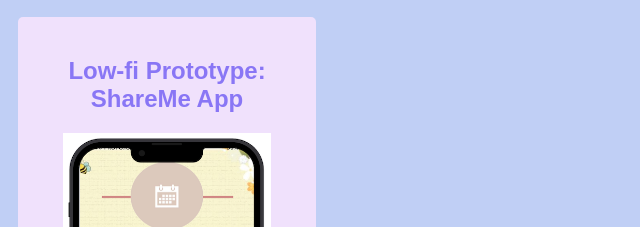
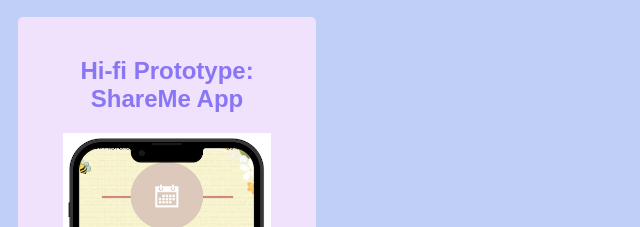
Before and after one commit to alexisligaya/alexisligaya.github.io, a plain HTML site: page index.html in a window 1280 px wide. Shown: the part 1064-1291 px from the top of the page, 0-640 px from the left. Drawn offline with Linux system fonts and the light colour scheme.

Commit message:
Add files via upload

```diff
--- a/index.html
+++ b/index.html
@@ -62,9 +62,9 @@
                     A paper walk through of every potential screen in the application.
                 </p>
         </section>
-         <!--Low-fi Prototype Assignment--->
+         <!--Hi-fi Prototype Assignment--->
          <section class="assignment">
-            <a href="files/low-fi-prototype/src/index.html"><h2>Low-fi Prototype: ShareMe App</h2></a>
+            <a href="files/low-fi-prototype/src/index.html"><h2>Hi-fi Prototype: ShareMe App</h2></a>
             <a href="files/low-fi-prototype/src/index.html">
                 <img src="images/low-fi-prototype.png"></a>
                 <p>
```
